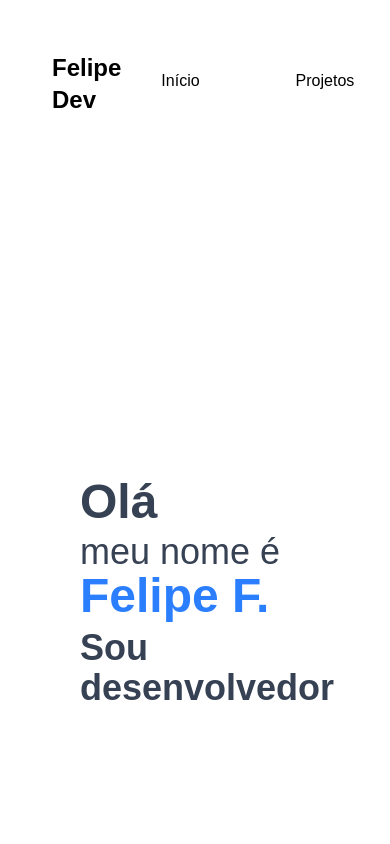
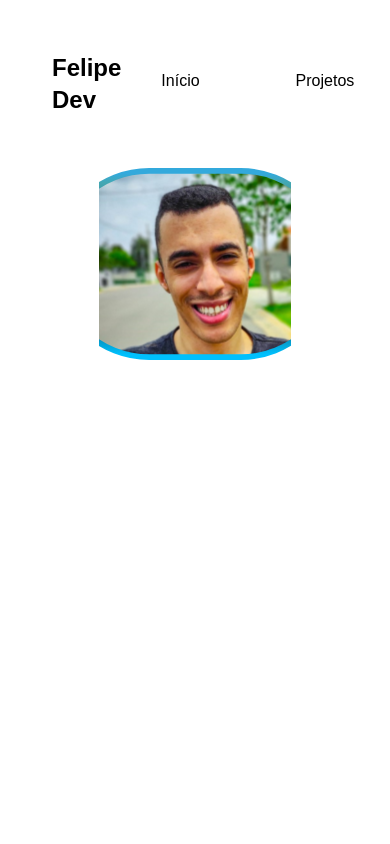
Before and after one commit to felipesansi/portfolio-react, a Next.js app: page / in a window 390 px wide. Shown: the top 844 px of the page. Built offline with nearby package versions, Linux system fonts and the light colour scheme.

Commit message:
atualizar layout do componente Hero para melhor responsividade e alinhamento

```diff
--- a/src/components/hero/hero.tsx
+++ b/src/components/hero/hero.tsx
@@ -1,22 +1,22 @@
 export default function Hero() {
   return (
-        <div className="w-screen h-screen flex items-center justify-between px-20 bg-white text-gray-700">
-
-          <div className="flex flex-col">
-            <h1 className="text-5xl font-bold leading-tight">Olá</h1>
-            <p className="text-4xl font-light">meu nome é</p>
-            <h2 className="text-5xl font-bold">
+    <div className="w-screen h-screen flex flex-col-reverse md:flex-row items-center justify-between px-6 md:px-20 bg-white text-gray-700">
+      {/* Texto */}
+      <div className="flex flex-col items-center md:items-start text-center md:text-left">
+        <h1 className="text-4xl md:text-5xl font-bold leading-tight">Olá</h1>
+        <p className="text-2xl md:text-4xl font-light">meu nome é</p>
+        <h2 className="text-4xl md:text-5xl font-bold">
           <span className="text-blue-500">Felipe F.</span>
         </h2>
-            <p className="text-4xl font-semibold mt-2">Sou desenvolvedor</p>
+        <p className="text-2xl md:text-4xl font-semibold mt-2">Sou desenvolvedor</p>
       </div>
 
-          <div className="relative">
+      {/* Imagem */}
+      <div className="relative mb-8 md:mb-0">
         <img
           src="/Hero.svg"
           alt="Felipe F."
-              className=" object-cover"
-
+          className="w-48 h-48 md:w-96 md:h-96 object-cover"
         />
       </div>
     </div>
```
Lines whose indentation alone changed are shown as unchanged.
